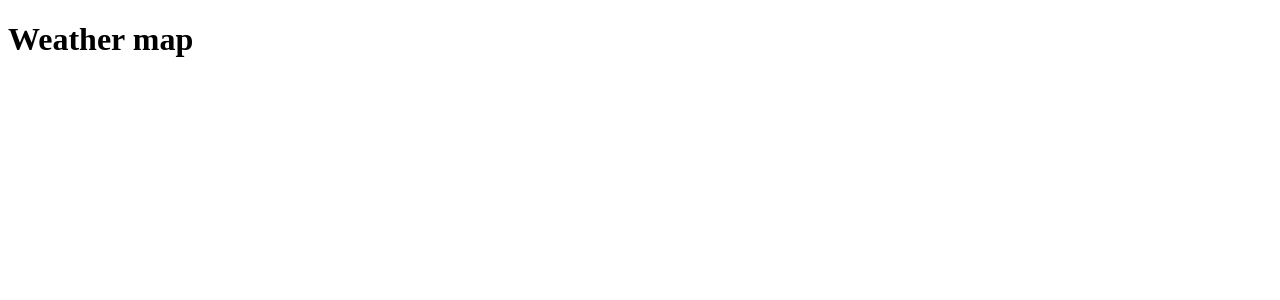
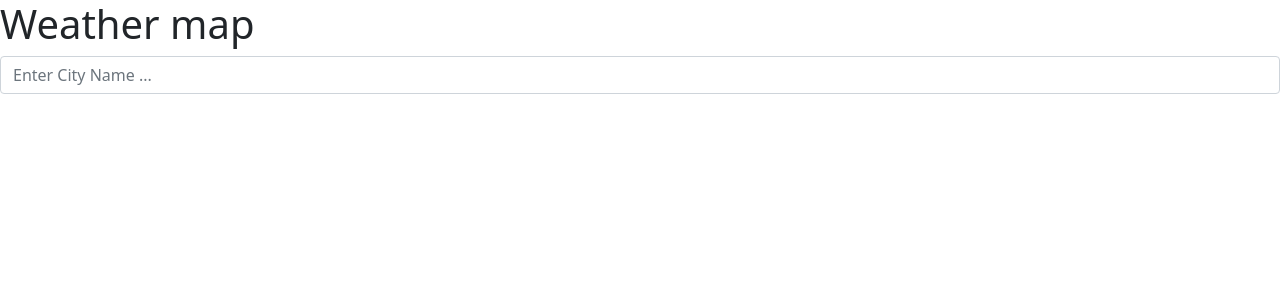
Before and after one commit to af9593/weather-map, a React (Create React App) app in the folder my-app/: page / in a window 1280 px wide. Shown: the top 300 px of the page. Built offline with nearby package versions, Linux system fonts and the light colour scheme.

Commit message:
implemented basic functionality fot 0.1 user should be able to search for city

```diff
--- a/my-app/public/index.html
+++ b/my-app/public/index.html
@@ -24,6 +24,8 @@
       work correctly both with client-side routing and a non-root public URL.
       Learn how to configure a non-root public URL by running `npm run build`.
     -->
+    <link href="https://cdn.jsdelivr.net/npm/bootstrap@5.0.0-beta2/dist/css/bootstrap.min.css" rel="stylesheet"
+    integrity="sha384-BmbxuPwQa2lc/FVzBcNJ7UAyJxM6wuqIj61tLrc4wSX0szH/Ev+nYRRuWlolflfl" crossorigin="anonymous">
     <title>React App</title>
   </head>
   <body>
--- a/my-app/src/App.js
+++ b/my-app/src/App.js
@@ -1,9 +1,10 @@
-
+import CitySearch from './CitySearch'
 
 function App() {
   return (
     <div className="App">
       <h1> Weather map</h1>
+      <CitySearch/>
     </div>
   );
 }
--- a/my-app/src/CitySearch.js
+++ b/my-app/src/CitySearch.js
@@ -0,0 +1,26 @@
+import React, {useRef} from 'react';
+
+export default function CitySearch() {
+
+  const input_city = useRef()
+
+  async function getCurrentWeather(){
+    let input_value = input_city.current.value
+    if(input_value.length > 2){
+      console.log(input_value)
+      if(input_value.toLowerCase() === 'malmö' || input_value.toLowerCase() === 'london'){
+        alert(`Did you mean ${input_city.current.value}`)
+      }
+
+    }
+  }
+
+    return (
+      <div>
+
+        <input type="text" className="form-control"  placeholder="Enter City Name ..."
+        ref={input_city} onKeyUp={getCurrentWeather}
+        />
+      </div>
+    );
+  }
```
